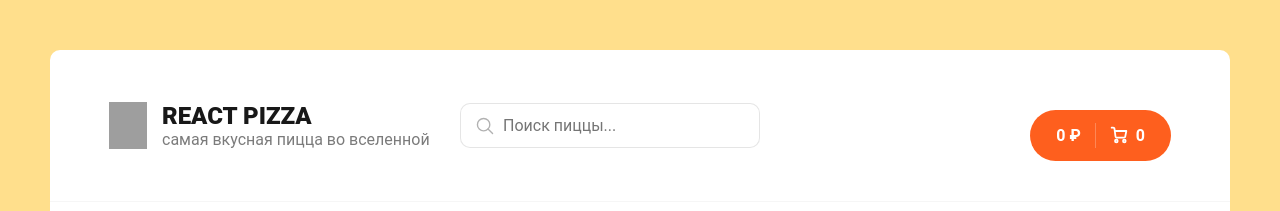
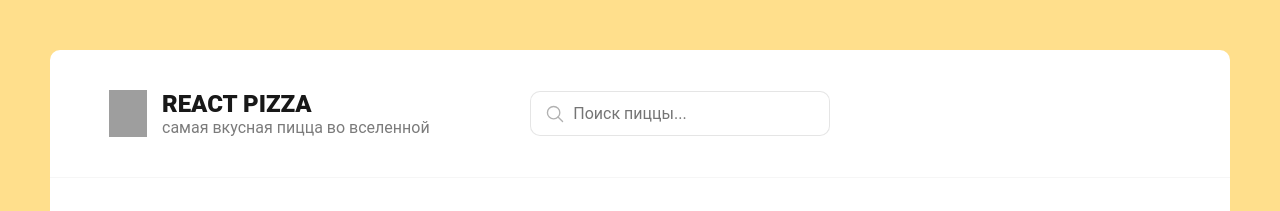
Before and after one commit to posternaka/pizza-app, a React app: page /cart in a window 1280 px wide. Shown: the top 211 px of the page. Built offline with nearby package versions, Linux system fonts and the light colour scheme; grey boxes are pictures that could not be loaded; a web font is replaced by a local one.

Commit message:
useLocation for info pizzas on the cart page

```diff
--- a/src/components/Header.jsx
+++ b/src/components/Header.jsx
@@ -1,6 +1,6 @@
 import React from 'react';
 import logoSvg from '@img/pizza-logo.svg';
-import { Link } from 'react-router-dom';
+import { Link, useLocation } from 'react-router-dom';
 
 import { selectCart } from '@/redux/slices/cartSlice';
 
@@ -10,6 +10,7 @@
 
 function Header() {
   const { items, totalPrice } = useSelector(selectCart);
+  const { pathname } = useLocation();
 
   const totalItems = items.reduce((sum, it) => it.count + sum, 0);
 
@@ -27,6 +28,8 @@
           </Link>
           <Search />
           <div className="header__cart">
+          {
+            pathname !== '/cart' &&
               <Link to="/cart" className="button button--cart" >
                 <span>{totalPrice} ₽</span>
                 <div className="button__delimiter"></div>
@@ -61,6 +64,7 @@
                 </svg>
                 <span>{totalItems}</span>
               </Link>
+          }
           </div>
         </div>
       </div>
```
Lines whose indentation alone changed are shown as unchanged.
